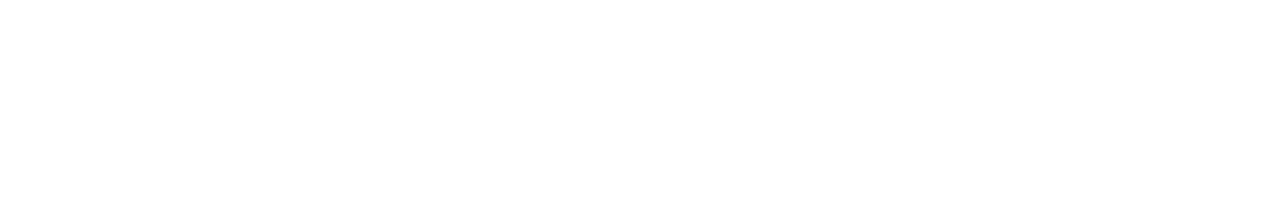
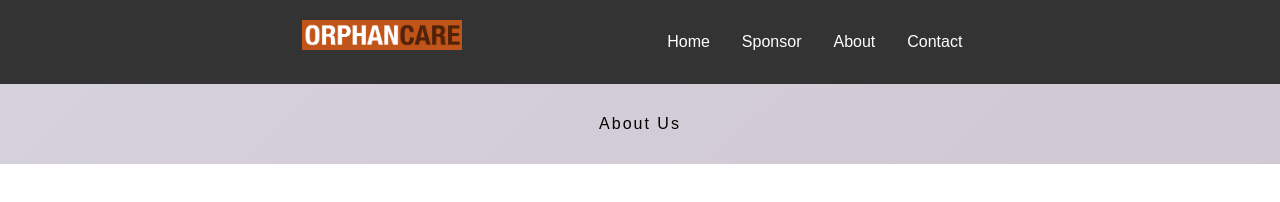
Before and after one commit to OrphanWebsite/OrphanFrontend, a plain HTML site: page about.html in a window 1280 px wide. Drawn offline with Linux system fonts and the light colour scheme.

Commit message:
put together everything

```diff
--- a/about.html
+++ b/about.html
@@ -0,0 +1,31 @@
+<!DOCTYPE html>
+<html>
+  <head>
+    <meta name="viewport" content="width=device-width, initial-scale=1" />
+    <link rel="stylesheet" href="./css/contact.css" />
+    <link rel="stylesheet" href="css/nav.css">
+  </head>
+  <body>
+
+    <div class="headerContainer">
+      <header>
+        <img src="logo.png" alt="Logo"  width="160" height="30">
+
+      <nav>
+    <ul>
+        <li><a href="index.html">Home</a></li>
+        <li><a href="sponsor.html">Sponsor</a></li>
+        <li><a href="about.html">About</a></li>
+        <li><a href="contact.html">Contact</a></li>
+
+    </ul>
+    </nav>
+    </header>
+    </div>
+    <div class="container">
+
+        <h1>About Us</h1>
+
+    </div>
+  </body>
+</html>
--- /dev/null
+++ b/css/nav.css
@@ -0,0 +1,30 @@
+ /* css Document*/
+ header {
+  display: flex;
+  padding: 20px;
+  justify-content: space-between;
+  margin: 0 22%;
+  font-family: Arial, Helvetica, sans-serif;
+ }
+
+
+  .headerContainer {
+    background-color: #333;
+  }
+
+  li {
+    float: left;
+  }
+
+  li a {
+    display: block;
+    color: white;
+    text-align: center;
+    padding: 14px 16px;
+    text-decoration: none;
+  }
+
+  /* Change the link color to #111 (black) on hover */
+  li a:hover {
+    background-color: #111;
+  }
```
Also changed, not shown: contact.html (+15 -0 lines), index.html (+15 -0 lines), sponsor.html (+16 -0 lines), images/logo.png (added), 1 other file.
